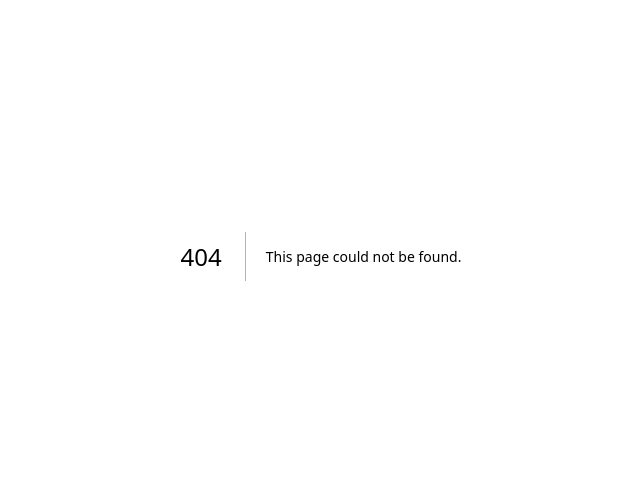
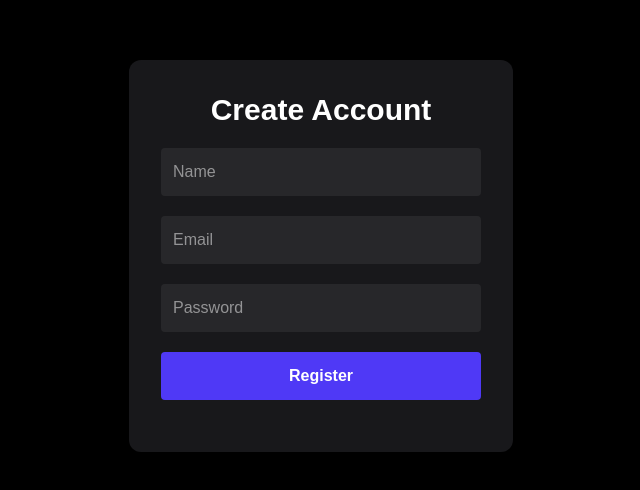
Before and after one commit to dhanush1shettyy/AI-Study-Notes-Generator-new, a Next.js app in the folder frontend/: page /register in a window 1280 px wide. Before the commit this address had no page. Shown: the part 144-634 px from the top of the page, without its empty margins (319-959 px from the left). Built offline with nearby package versions, Linux system fonts and the light colour scheme.

Commit message:
Complete authentication frontend and backend

```diff
--- /dev/null
+++ b/frontend/src/app/login/page.tsx
@@ -0,0 +1,73 @@
+"use client";
+
+import { useState } from "react";
+import { loginUser } from "@/lib/api";
+
+export default function LoginPage() {
+  const [form, setForm] = useState({
+    email: "",
+    password: "",
+  });
+
+  const [message, setMessage] = useState("");
+
+  const handleSubmit = async (e: React.FormEvent) => {
+    e.preventDefault();
+
+    const result = await loginUser(form);
+
+   if (result.access_token) {
+  localStorage.setItem("token", result.access_token);
+
+  console.log("Saved token:", localStorage.getItem("token"));
+
+  setMessage("✅ Login Successful!");
+} else {
+      setMessage(result.detail || "Login Failed");
+    }
+  };
+
+  return (
+    <div className="min-h-screen bg-black flex items-center justify-center">
+      <form
+        onSubmit={handleSubmit}
+        className="bg-zinc-900 p-8 rounded-xl w-96 space-y-5"
+      >
+        <h1 className="text-3xl font-bold text-center text-white">
+          Login
+        </h1>
+
+        <input
+          type="email"
+          placeholder="Email"
+          className="w-full p-3 rounded bg-zinc-800 text-white"
+          value={form.email}
+          onChange={(e) =>
+            setForm({ ...form, email: e.target.value })
+          }
+        />
+
+        <input
+          type="password"
+          placeholder="Password"
+          className="w-full p-3 rounded bg-zinc-800 text-white"
+          value={form.password}
+          onChange={(e) =>
+            setForm({ ...form, password: e.target.value })
+          }
+        />
+
+        <button
+          type="submit"
+          className="w-full bg-indigo-600 hover:bg-indigo-700 transition p-3 rounded text-white font-semibold"
+        >
+          Login
+        </button>
+
+        <p className="text-center text-green-400">
+          {message}
+        </p>
+      </form>
+    </div>
+  );
+}
--- /dev/null
+++ b/frontend/src/app/register/page.tsx
@@ -0,0 +1,85 @@
+"use client";
+
+import { useState } from "react";
+import { registerUser } from "@/lib/api";
+
+export default function RegisterPage() {
+  const [form, setForm] = useState({
+    name: "",
+    email: "",
+    password: "",
+  });
+
+  const [message, setMessage] = useState("");
+
+  const handleSubmit = async (e: React.FormEvent) => {
+    e.preventDefault();
+
+    const result = await registerUser(form);
+
+    if (result.id) {
+      setMessage("✅ Registration Successful!");
+      setForm({
+        name: "",
+        email: "",
+        password: "",
+      });
+    } else {
+      setMessage(result.detail || "Registration Failed");
+    }
+  };
+
+  return (
+    <div className="min-h-screen bg-black flex items-center justify-center">
+      <form
+        onSubmit={handleSubmit}
+        className="bg-zinc-900 p-8 rounded-xl w-96 space-y-5"
+      >
+        <h1 className="text-3xl font-bold text-center text-white">
+          Create Account
+        </h1>
+
+        <input
+          type="text"
+          placeholder="Name"
+          className="w-full p-3 rounded bg-zinc-800 text-white"
+          value={form.name}
+          onChange={(e) =>
+            setForm({ ...form, name: e.target.value })
+          }
+        />
+
+        <input
+          type="email"
+          placeholder="Email"
+          className="w-full p-3 rounded bg-zinc-800 text-white"
+          value={form.email}
+          onChange={(e) =>
+            setForm({ ...form, email: e.target.value })
+          }
+        />
+
+        <input
+          type="password"
+          placeholder="Password"
+          className="w-full p-3 rounded bg-zinc-800 text-white"
+          value={form.password}
+          onChange={(e) =>
+            setForm({ ...form, password: e.target.value })
+          }
+        />
+
+        <button
+          type="submit"
+          className="w-full bg-indigo-600 hover:bg-indigo-700 transition p-3 rounded text-white font-semibold"
+        >
+          Register
+        </button>
+
+        <p className="text-center text-green-400">
+          {message}
+        </p>
+      </form>
+    </div>
+  );
+}
```
Also changed, not shown: 1 other file (tests, documents, lock files or other folders).
